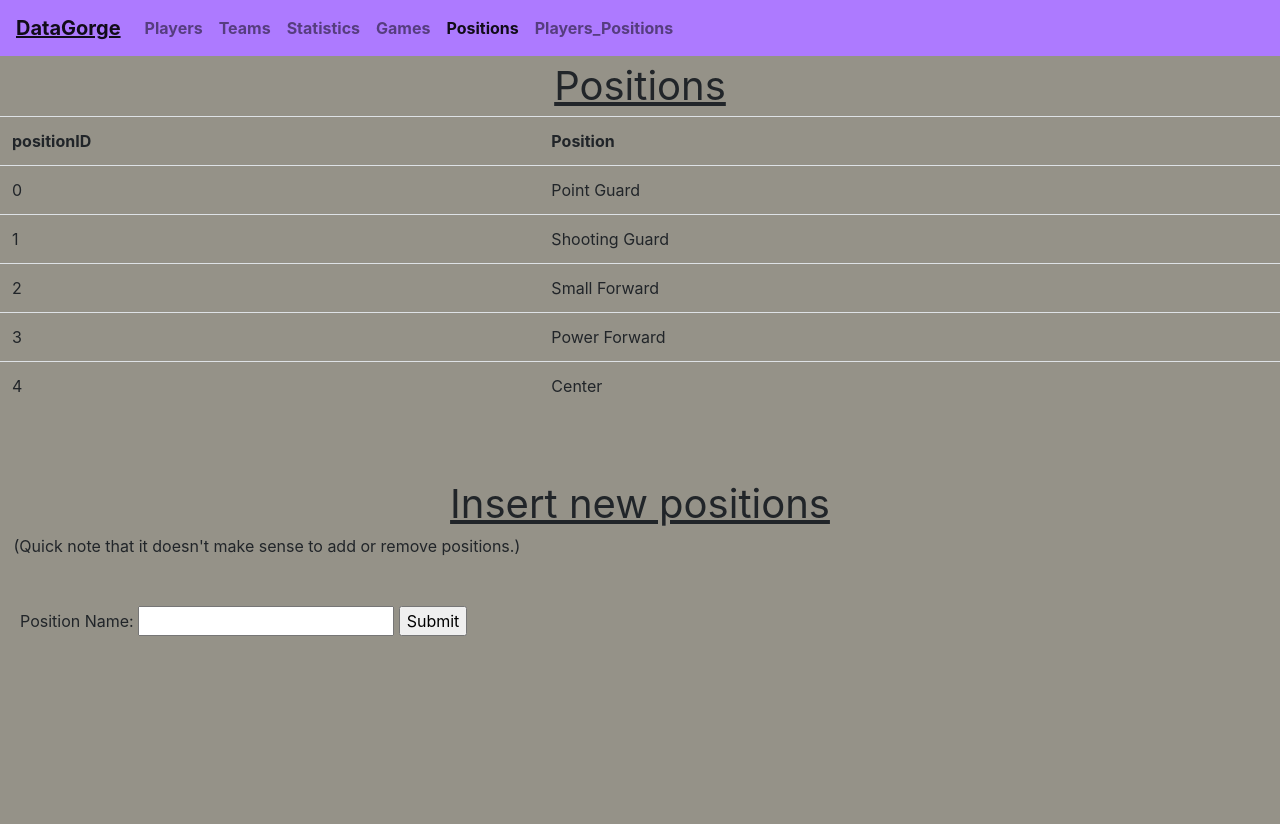
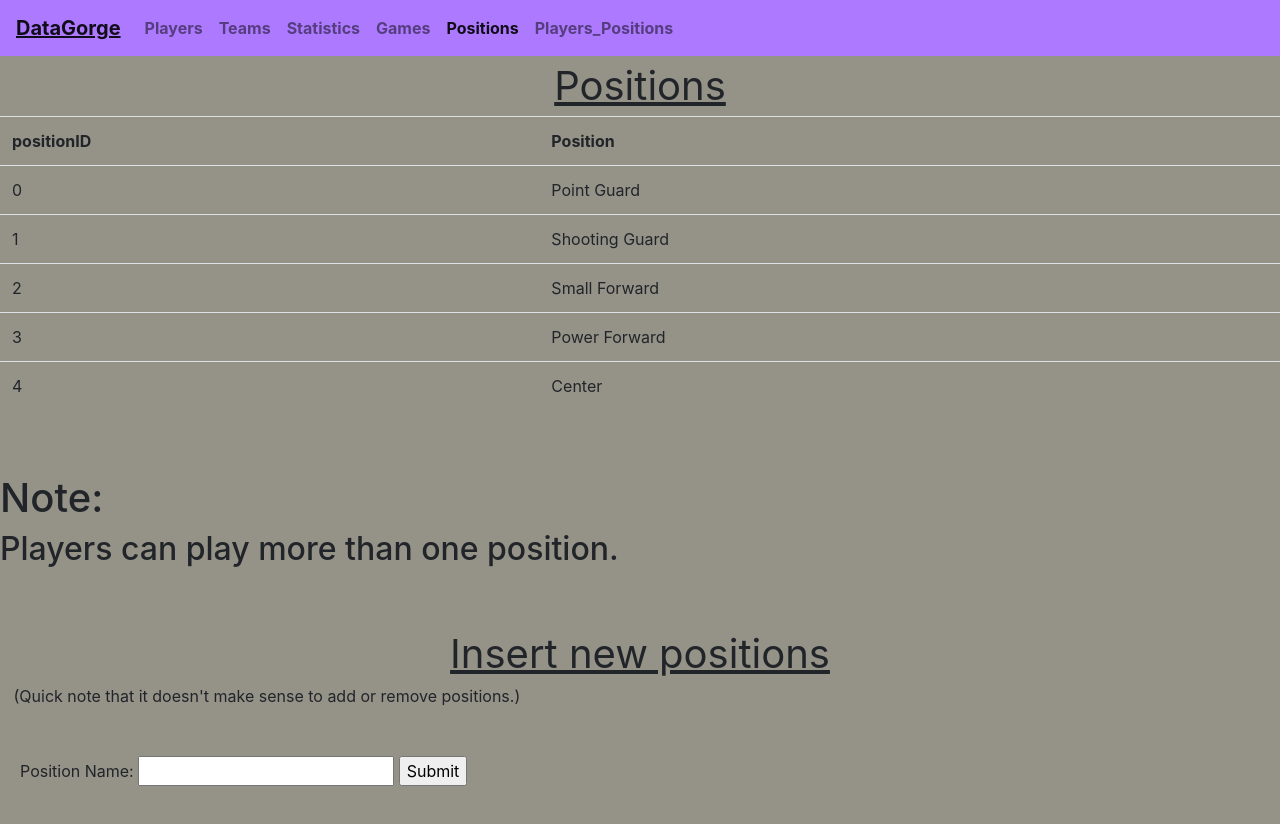
Before and after one commit to JrCampos007/AndreEPaul.github.io, a plain HTML site: page positions.html in a window 1280 px wide. Before the commit the page ends 800 px from the top, so only its background shows below. Drawn offline with Linux system fonts and the light colour scheme.

Commit message:
Update positions.html

```diff
--- a/positions.html
+++ b/positions.html
@@ -70,6 +70,9 @@
     </tr>
 </table>
 <br><br>
+    <h1>Note:</h1>
+    <h2>Players can play more than one position.</h2>
+<br><br>
 <h1 class="myCustomHeader"> Insert new positions </h1>
 <div>&nbsp;&nbsp; (Quick note that it doesn't make sense to add or remove positions.)</div>
 <br><br>
```
